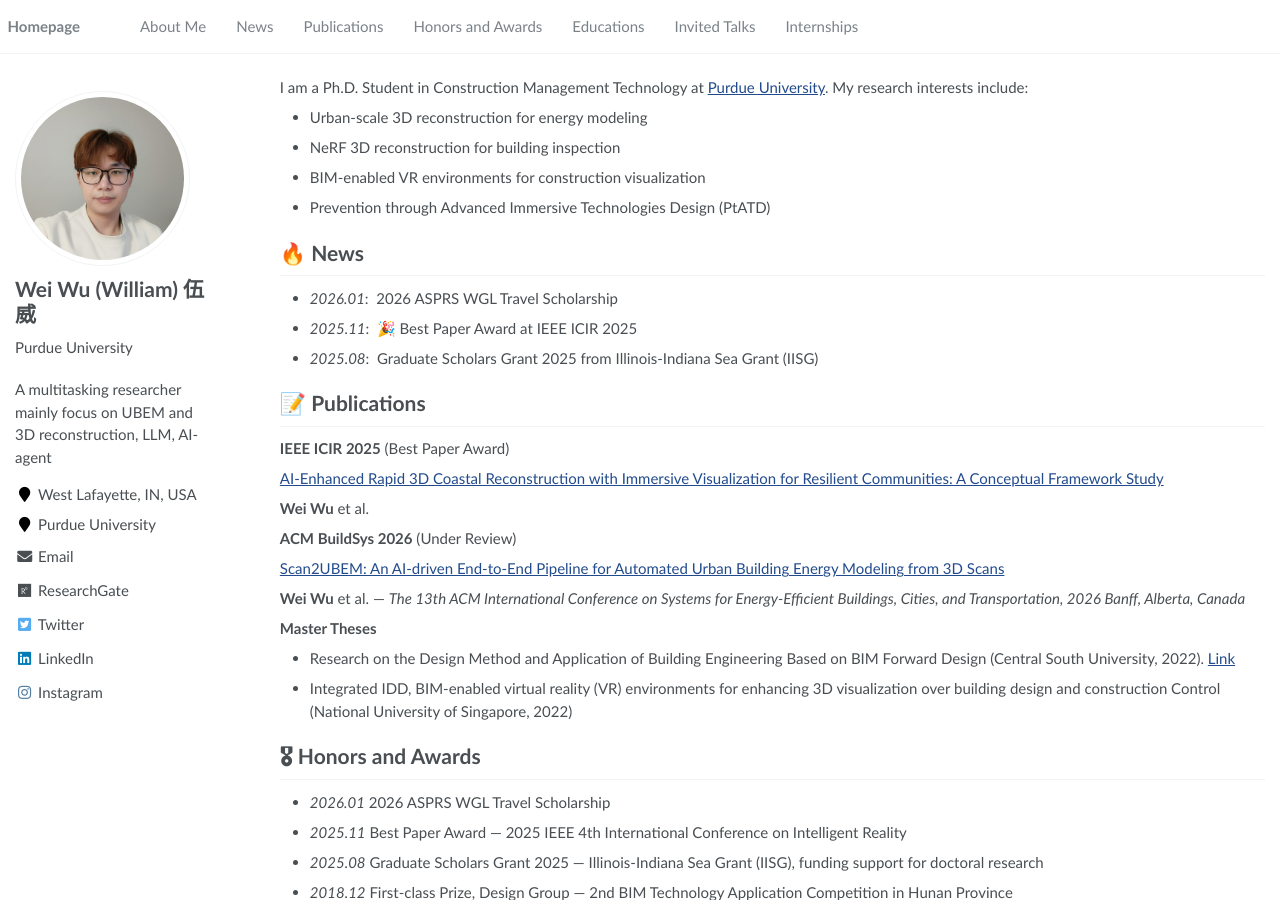
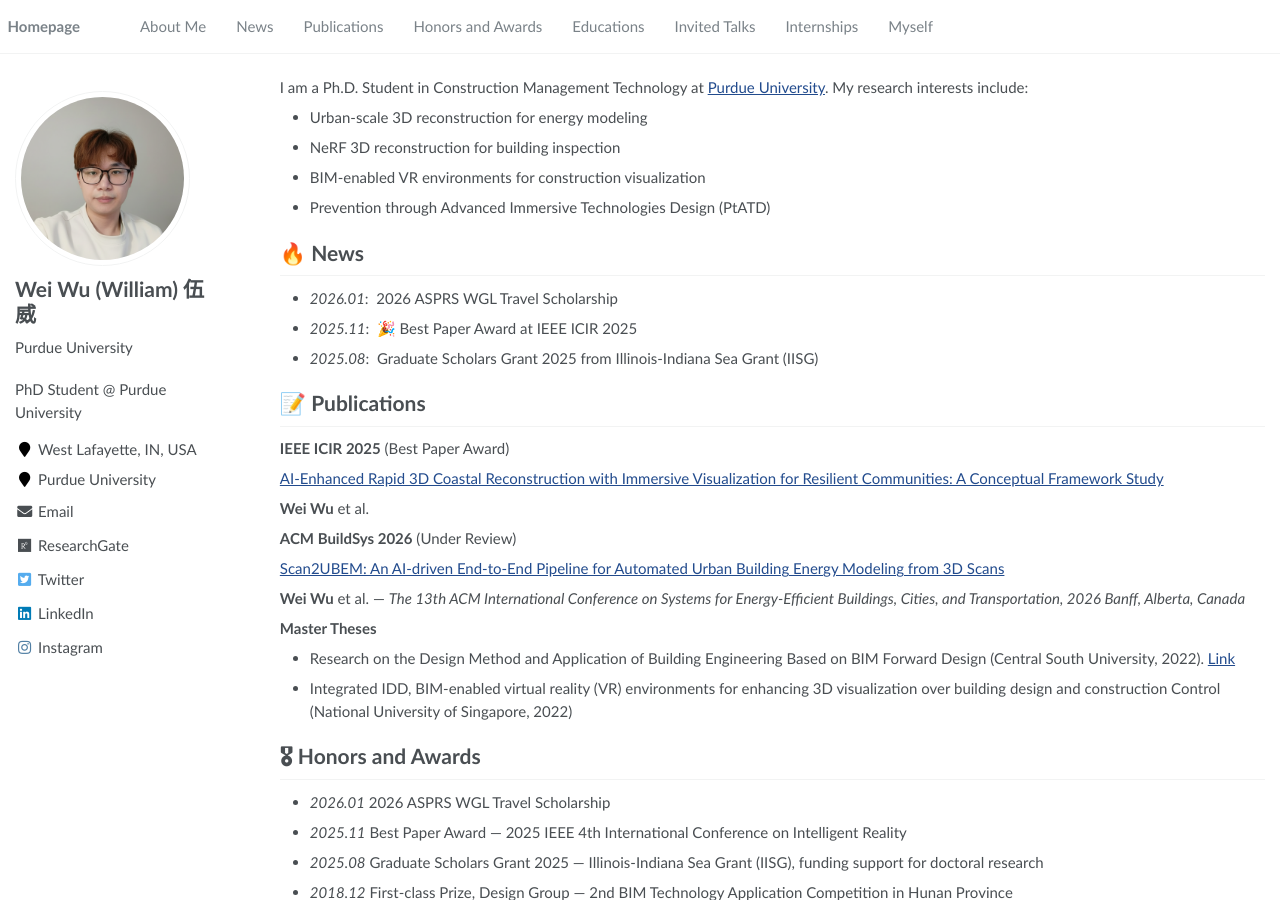
Before and after one commit to wuwei5v/weiwu.github.io, a Jekyll site: the page built from _pages/about.md, in a window 1280 px wide and 900 px high. Built offline with Jekyll 4.4.1, drawn with Linux system fonts in a browser that asks for light colours.

Commit message:
update navigation and config.yml

```diff
--- a/_config.yml
+++ b/_config.yml
@@ -6,8 +6,8 @@
 # `jekyll serve`. If you change this file, please restart the server process.
 
 # Site Settings
-title                    : "Wei Wu - Academic Homepage"
-description              : "A multitasking researcher mainly focus on UBEM and 3D reconstruction, LLM, AI-agent"
+title                    : "Wei Wu - Academic"
+description              : "PhD Student @ Purdue University"
 repository               : "wuwei5v/weiwu.github.io"
 google_scholar_stats_use_cdn : true
 
--- a/_data/navigation.yml
+++ b/_data/navigation.yml
@@ -20,3 +20,6 @@ main:
 
   - title: "Internships"
     url: "/#-internships"
+
+  - title: "Myself"
+    url: "/#-myself"
```
